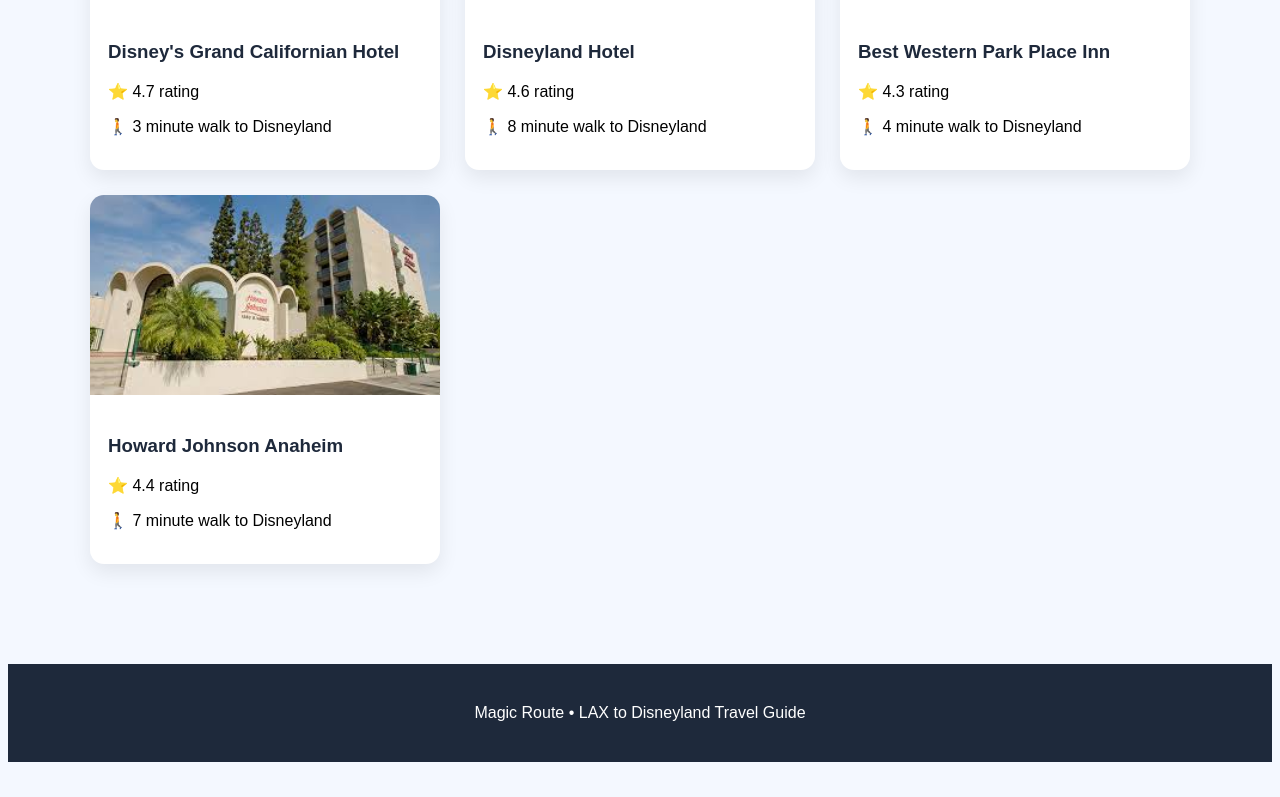
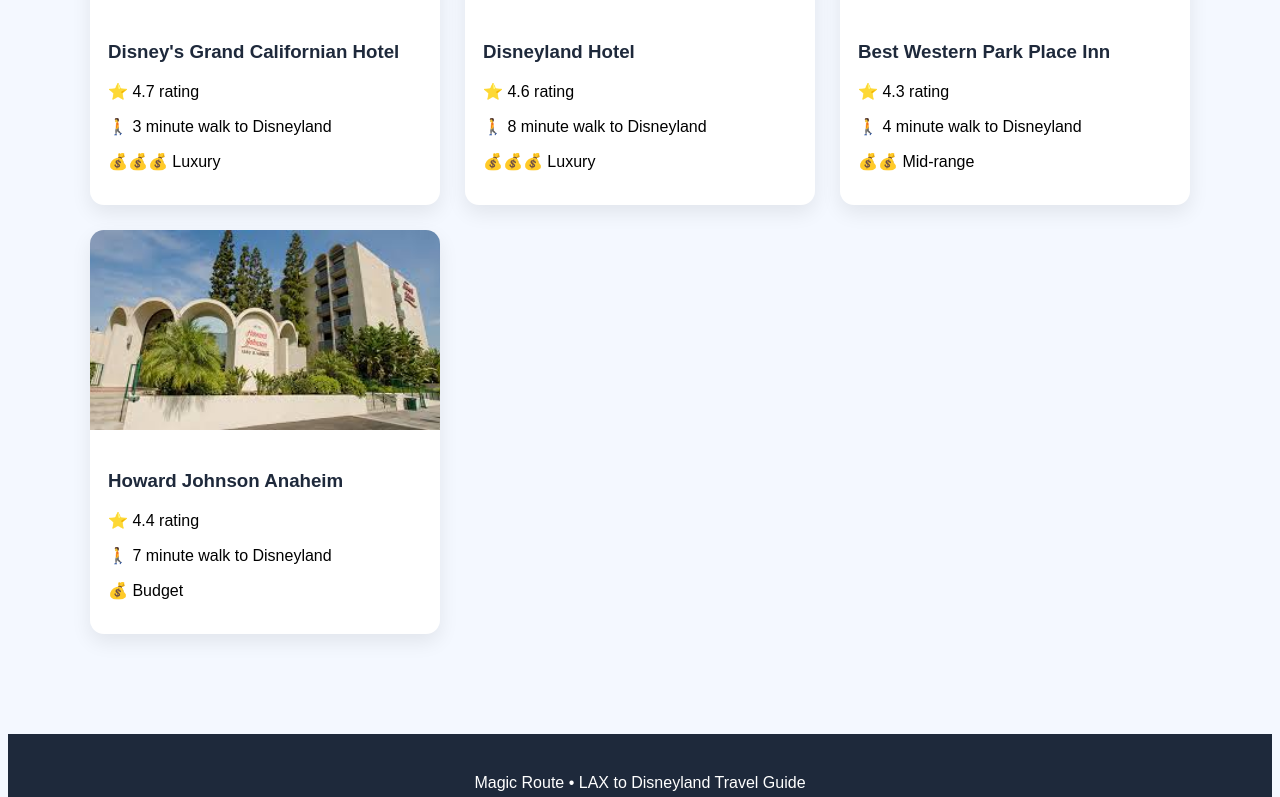
Before and after one commit to Parkbase/magic-route, a Next.js app: page /hotels-near-disneyland in a window 1280 px wide. Shown: the part 478-1275 px from the top of the page. Before the commit the page ends 1248 px from the top, so only its background shows below. Built offline with nearby package versions, Linux system fonts and the light colour scheme.

Commit message:
Added hotel price tiers

```diff
--- a/app/hotels-near-disneyland/page.tsx
+++ b/app/hotels-near-disneyland/page.tsx
@@ -50,6 +50,8 @@
 
             <p>🚶 3 minute walk to Disneyland</p>
 
+            <p>💰💰💰 Luxury</p>
+
           </div>
 
         </div>
@@ -79,6 +81,8 @@
             <p>⭐ 4.6 rating</p>
 
             <p>🚶 8 minute walk to Disneyland</p>
+
+            <p>💰💰💰 Luxury</p>
 
           </div>
 
@@ -110,6 +114,8 @@
 
             <p>🚶 4 minute walk to Disneyland</p>
 
+            <p>💰💰 Mid-range</p>
+
           </div>
 
         </div>
@@ -140,6 +146,8 @@
 
             <p>🚶 7 minute walk to Disneyland</p>
 
+            <p>💰 Budget</p>
+
           </div>
 
         </div>
```
